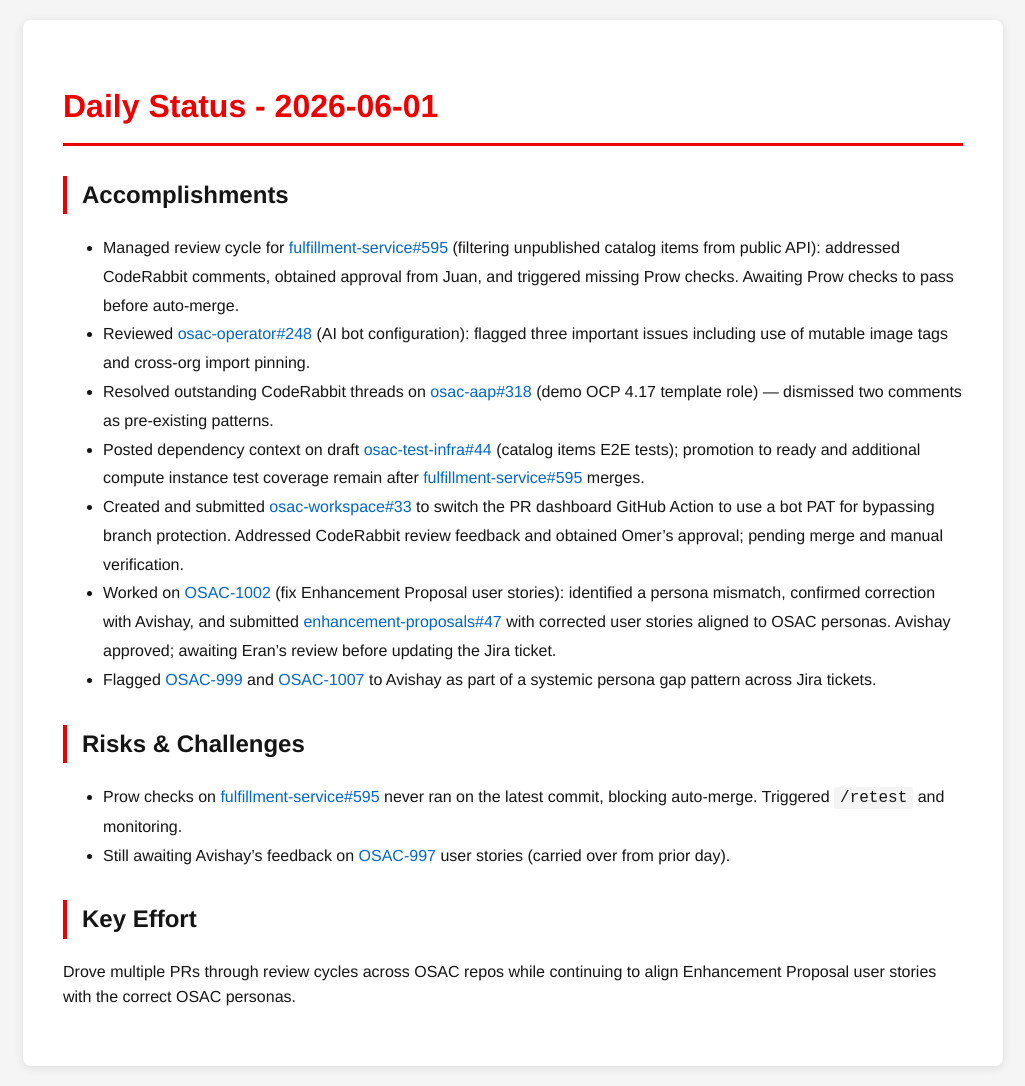
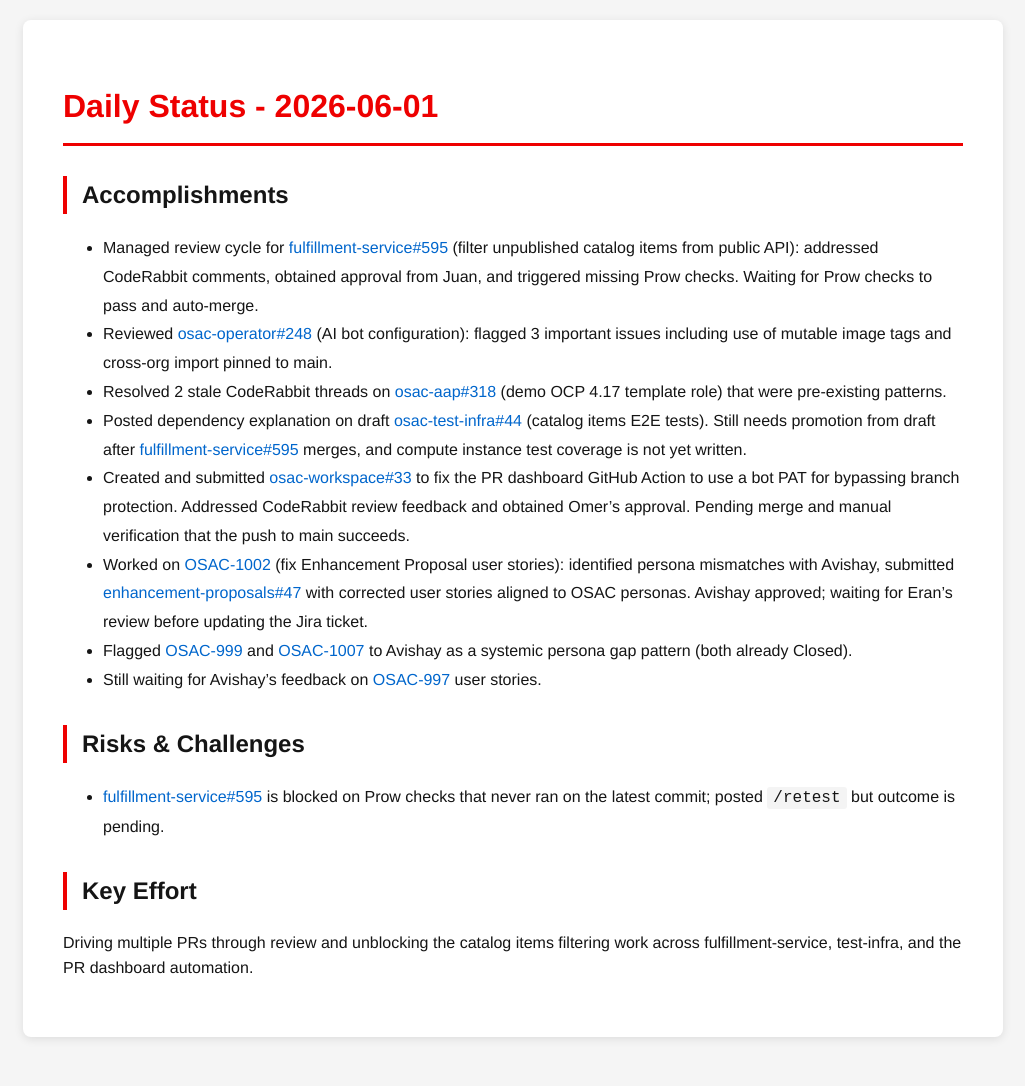
Before and after one commit to tzvatot/daily-status, a Jekyll site: the page built from 2026-06-01.md, in a window 1280 px wide. Shown: the whole page, without its empty margins (127-1152 px from the left). Built offline with Jekyll 4.4.1, drawn with Linux system fonts in a browser that asks for light colours; after the commit the page ends 1057 px from its top, so only the background shows below that.

Commit message:
Daily status update - 2026-06-01

```diff
--- a/2026-06-01.md
+++ b/2026-06-01.md
@@ -7,17 +7,17 @@
 # Daily Status - 2026-06-01
 
 ## Accomplishments
-- Managed review cycle for [fulfillment-service#595](https://github.com/osac-project/fulfillment-service/pull/595) (filtering unpublished catalog items from public API): addressed CodeRabbit comments, obtained approval from Juan, and triggered missing Prow checks. Awaiting Prow checks to pass before auto-merge.
-- Reviewed [osac-operator#248](https://github.com/osac-project/osac-operator/pull/248) (AI bot configuration): flagged three important issues including use of mutable image tags and cross-org import pinning.
-- Resolved outstanding CodeRabbit threads on [osac-aap#318](https://github.com/osac-project/osac-aap/pull/318) (demo OCP 4.17 template role) — dismissed two comments as pre-existing patterns.
-- Posted dependency context on draft [osac-test-infra#44](https://github.com/osac-project/osac-test-infra/pull/44) (catalog items E2E tests); promotion to ready and additional compute instance test coverage remain after [fulfillment-service#595](https://github.com/osac-project/fulfillment-service/pull/595) merges.
-- Created and submitted [osac-workspace#33](https://github.com/osac-project/osac-workspace/pull/33) to switch the PR dashboard GitHub Action to use a bot PAT for bypassing branch protection. Addressed CodeRabbit review feedback and obtained Omer's approval; pending merge and manual verification.
-- Worked on [OSAC-1002](https://redhat.atlassian.net/browse/OSAC-1002) (fix Enhancement Proposal user stories): identified a persona mismatch, confirmed correction with Avishay, and submitted [enhancement-proposals#47](https://github.com/osac-project/enhancement-proposals/pull/47) with corrected user stories aligned to OSAC personas. Avishay approved; awaiting Eran's review before updating the Jira ticket.
-- Flagged [OSAC-999](https://redhat.atlassian.net/browse/OSAC-999) and [OSAC-1007](https://redhat.atlassian.net/browse/OSAC-1007) to Avishay as part of a systemic persona gap pattern across Jira tickets.
+- Managed review cycle for [fulfillment-service#595](https://github.com/osac-project/fulfillment-service/pull/595) (filter unpublished catalog items from public API): addressed CodeRabbit comments, obtained approval from Juan, and triggered missing Prow checks. Waiting for Prow checks to pass and auto-merge.
+- Reviewed [osac-operator#248](https://github.com/osac-project/osac-operator/pull/248) (AI bot configuration): flagged 3 important issues including use of mutable image tags and cross-org import pinned to main.
+- Resolved 2 stale CodeRabbit threads on [osac-aap#318](https://github.com/osac-project/osac-aap/pull/318) (demo OCP 4.17 template role) that were pre-existing patterns.
+- Posted dependency explanation on draft [osac-test-infra#44](https://github.com/osac-project/osac-test-infra/pull/44) (catalog items E2E tests). Still needs promotion from draft after [fulfillment-service#595](https://github.com/osac-project/fulfillment-service/pull/595) merges, and compute instance test coverage is not yet written.
+- Created and submitted [osac-workspace#33](https://github.com/osac-project/osac-workspace/pull/33) to fix the PR dashboard GitHub Action to use a bot PAT for bypassing branch protection. Addressed CodeRabbit review feedback and obtained Omer's approval. Pending merge and manual verification that the push to main succeeds.
+- Worked on [OSAC-1002](https://redhat.atlassian.net/browse/OSAC-1002) (fix Enhancement Proposal user stories): identified persona mismatches with Avishay, submitted [enhancement-proposals#47](https://github.com/osac-project/enhancement-proposals/pull/47) with corrected user stories aligned to OSAC personas. Avishay approved; waiting for Eran's review before updating the Jira ticket.
+- Flagged [OSAC-999](https://redhat.atlassian.net/browse/OSAC-999) and [OSAC-1007](https://redhat.atlassian.net/browse/OSAC-1007) to Avishay as a systemic persona gap pattern (both already Closed).
+- Still waiting for Avishay's feedback on [OSAC-997](https://redhat.atlassian.net/browse/OSAC-997) user stories.
 
 ## Risks & Challenges
-- Prow checks on [fulfillment-service#595](https://github.com/osac-project/fulfillment-service/pull/595) never ran on the latest commit, blocking auto-merge. Triggered `/retest` and monitoring.
-- Still awaiting Avishay's feedback on [OSAC-997](https://redhat.atlassian.net/browse/OSAC-997) user stories (carried over from prior day).
+- [fulfillment-service#595](https://github.com/osac-project/fulfillment-service/pull/595) is blocked on Prow checks that never ran on the latest commit; posted `/retest` but outcome is pending.
 
 ## Key Effort
-Drove multiple PRs through review cycles across OSAC repos while continuing to align Enhancement Proposal user stories with the correct OSAC personas.
+Driving multiple PRs through review and unblocking the catalog items filtering work across fulfillment-service, test-infra, and the PR dashboard automation.
```
